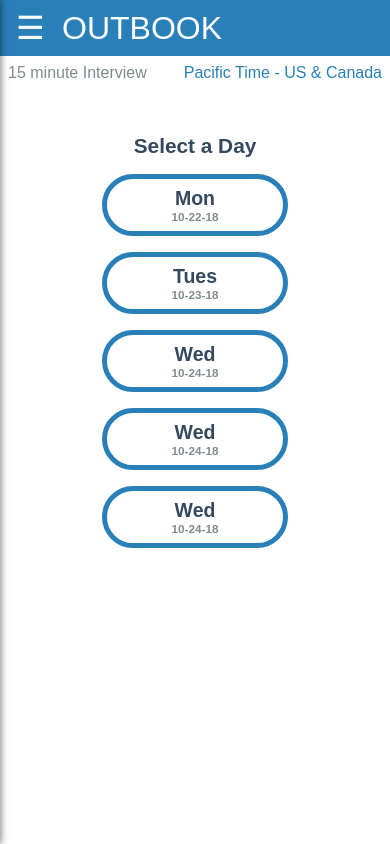
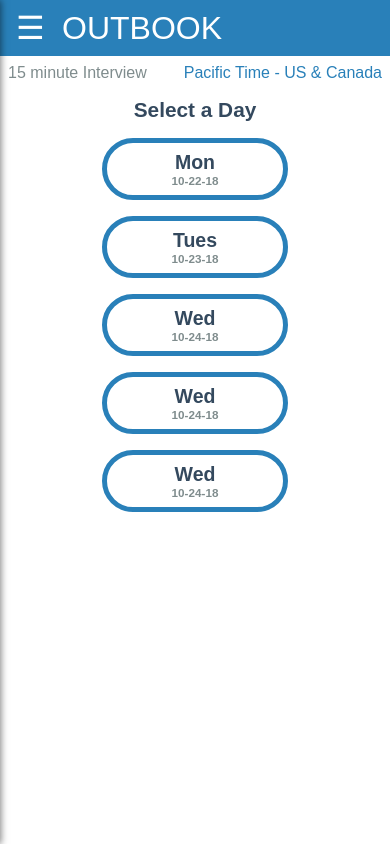
Before and after one commit to Outbook-Archive/Front-End-Web, a React (Create React App) app: page /dashboard in a window 390 px wide. Built offline with nearby package versions, Linux system fonts and the light colour scheme.

Commit message:
add media query for mobile responsive timepicker

```diff
--- a/src/components/Dashboard/ClientDashboard/TimePicker.css
+++ b/src/components/Dashboard/ClientDashboard/TimePicker.css
@@ -69,3 +69,9 @@
 .back-btn-blue:hover {
   cursor: pointer;
 }
+
+@media (max-width: 500px) {
+  .time-text {
+    font-size: 1.1rem;
+  }
+}
--- a/src/components/Dashboard/Dashboard.css
+++ b/src/components/Dashboard/Dashboard.css
@@ -68,7 +68,11 @@
 }
 
 
-@media (max-width: 768px) {
+@media (max-width: 500px) {
+  .top-bar {
+    padding: 0.5rem;
+    margin-bottom: 0.5rem;
+  }
 	.day-container {
 		display: flex;
 		flex-direction: column;
@@ -83,10 +87,7 @@
   }
   .dashboard-title {
     font-size: 1.3rem;
+    margin: 0;
+    padding: 0;
   }
-  .top-bar {
-    padding: 0.5rem;
-  	margin-bottom: 2rem;
-  }
-
 }
```
